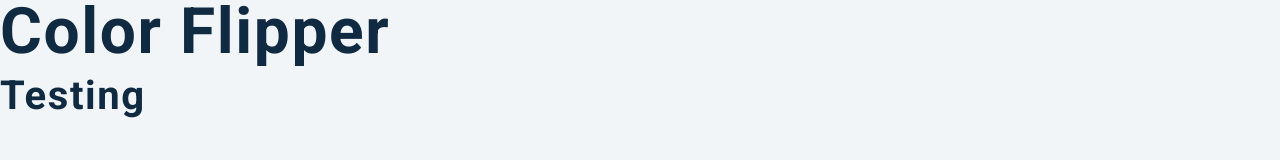
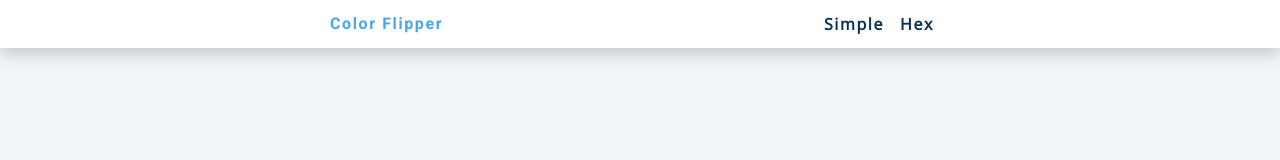
Before and after one commit to 86Paulo/Color-flipper, a plain HTML site: page index.html in a window 1280 px wide. Drawn offline with nearby package versions, Linux system fonts and the light colour scheme.

Commit message:
HTML settings nav bar

```diff
--- a/index.html
+++ b/index.html
@@ -9,8 +9,19 @@
     <link rel="stylesheet" href="styles.css" />
   </head>
   <body>
-    <h1>color flipper</h1>
-    <h2>testing</h2>
+    <nav>
+      <div class="nav-center">
+        <h4>color flipper</h4>
+        <ul class="nav-links">
+          <li>
+            <a href="index.html">Simple</a>
+          </li>
+          <li>
+            <a href="hex.html">Hex</a>
+          </li>
+        </ul>
+      </div>
+    </nav>
     <!-- javascript -->
     <script src="app.js"></script>
   </body>
```
